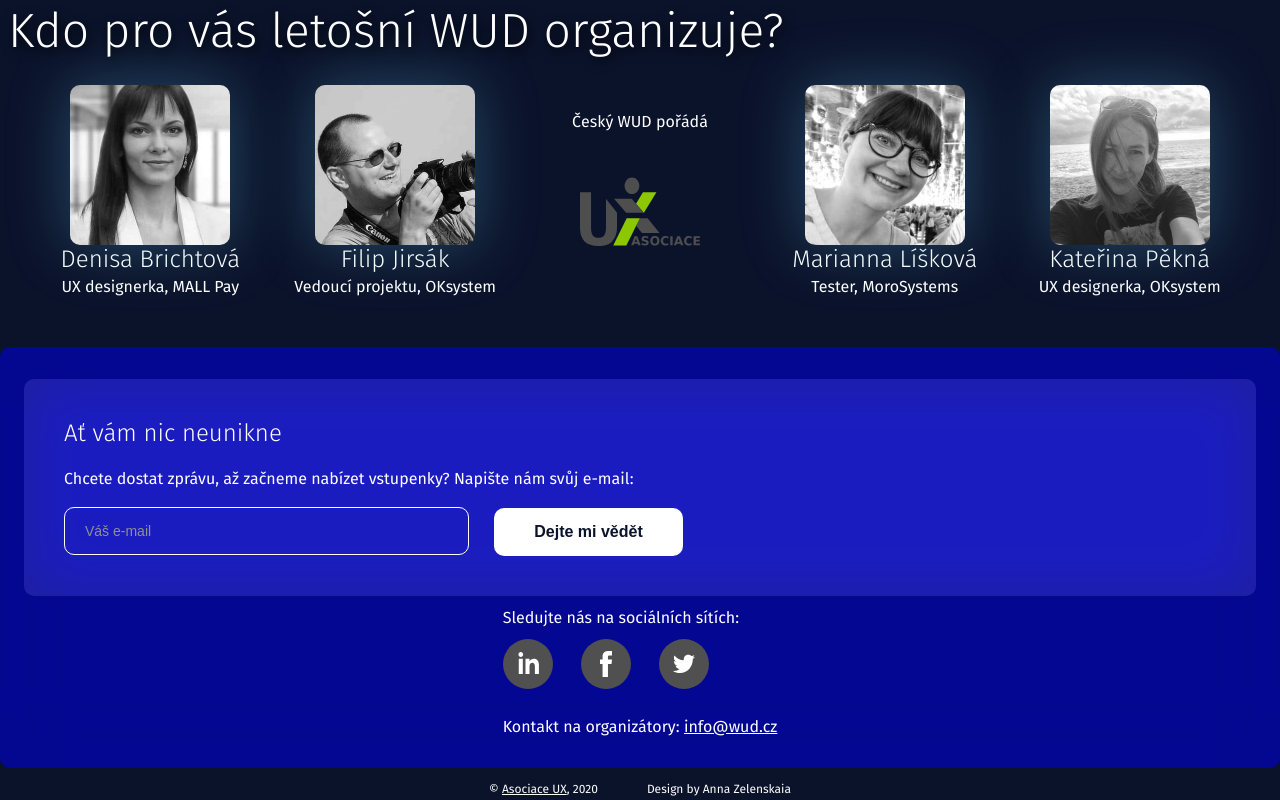
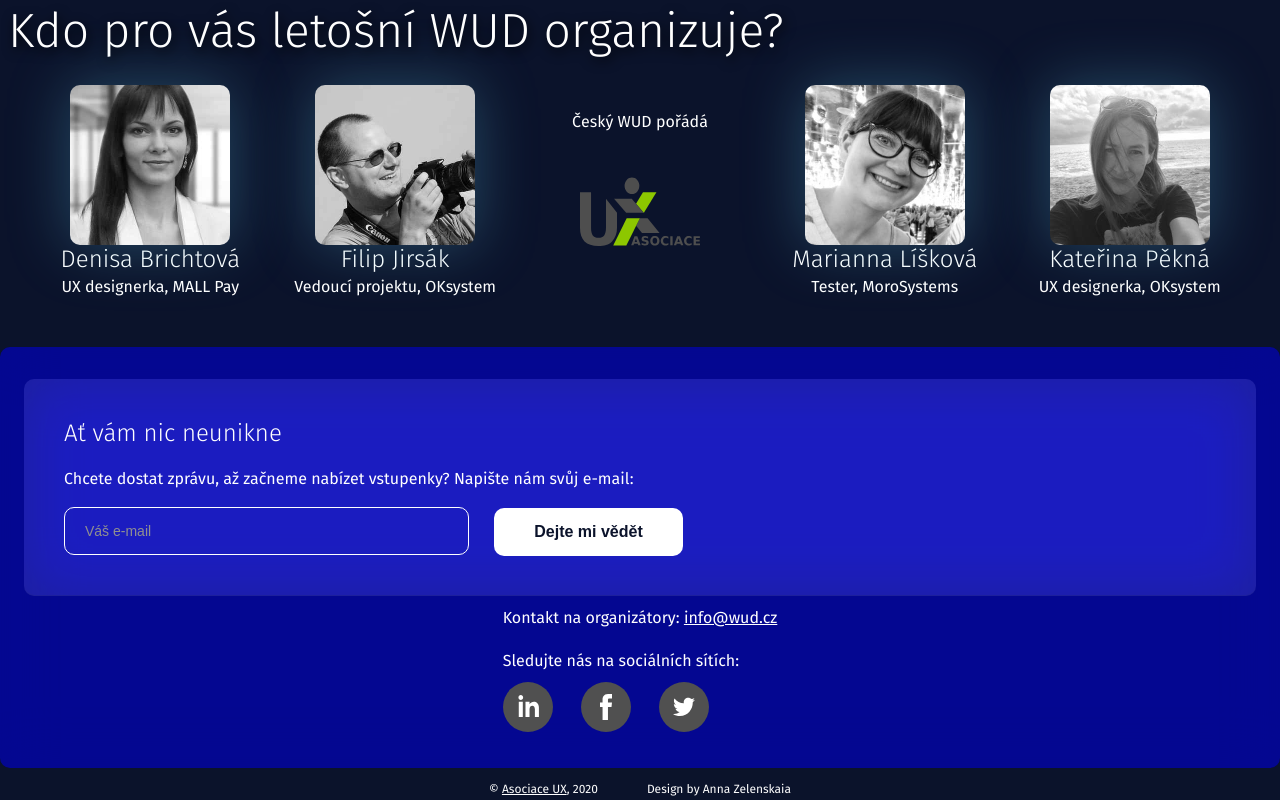
Before and after one commit to wud-cz/wud-2020, a plain HTML site: page src/main/html/index.html in a window 1280 px wide. Shown: the part 1387-2187 px from the top of the page. Drawn offline with nearby package versions, Linux system fonts and the light colour scheme; files that its build step writes are made by us from their sources.

Commit message:
E-mail na organizátory je důležitější.

```diff
--- a/src/main/html/index.html
+++ b/src/main/html/index.html
@@ -126,6 +126,7 @@
 
     <section id="contact">
         <div class="social-media">
+            <div class="e-mail">Kontakt na organizátory: <a href="mailto:info@wud.cz">info@wud.cz</a></div>
             <div>Sledujte nás na sociálních sítích:</div>
             <div class="sm-center">
                 <a href="https://www.linkedin.com/events/wud2020-lov-kaum-l-inteligence/" title="Událost WUD 2020 na LinkedIn">
@@ -150,7 +151,6 @@
                     </svg>
                 </a>
             </div>
-            <div class="e-mail">Kontakt na organizátory: <a href="mailto:info@wud.cz">info@wud.cz</a></div>
         </div>
         <div class="milk-glass contact-form">
             <h4>Ať vám nic neunikne</h4>
--- a/src/main/sass/main.scss
+++ b/src/main/sass/main.scss
@@ -574,7 +574,10 @@ section {
     }
 
     .e-mail {
-      margin-top: 24px;
+      margin-bottom: 24px;
+      @include for-desktop-up {
+        margin-bottom: 48px;
+      }
 
       a {
         text-decoration: underline;
```
